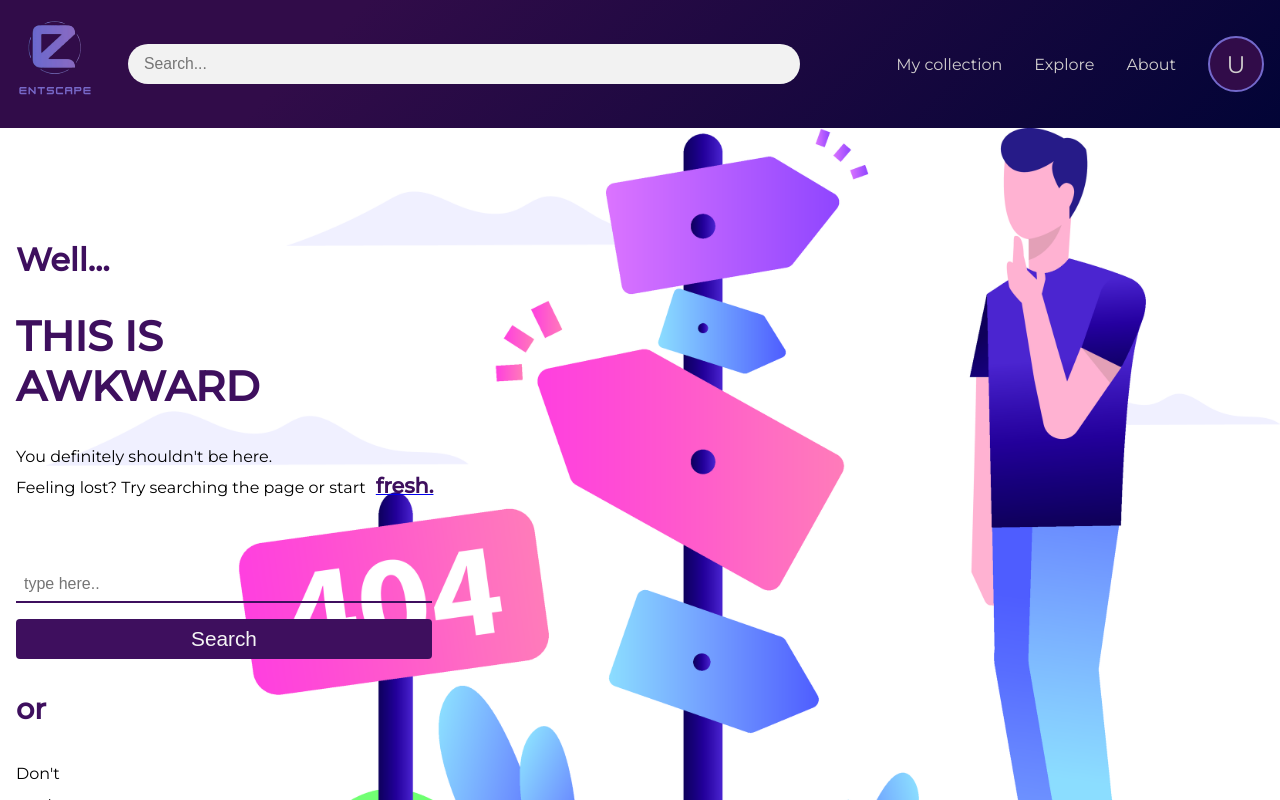
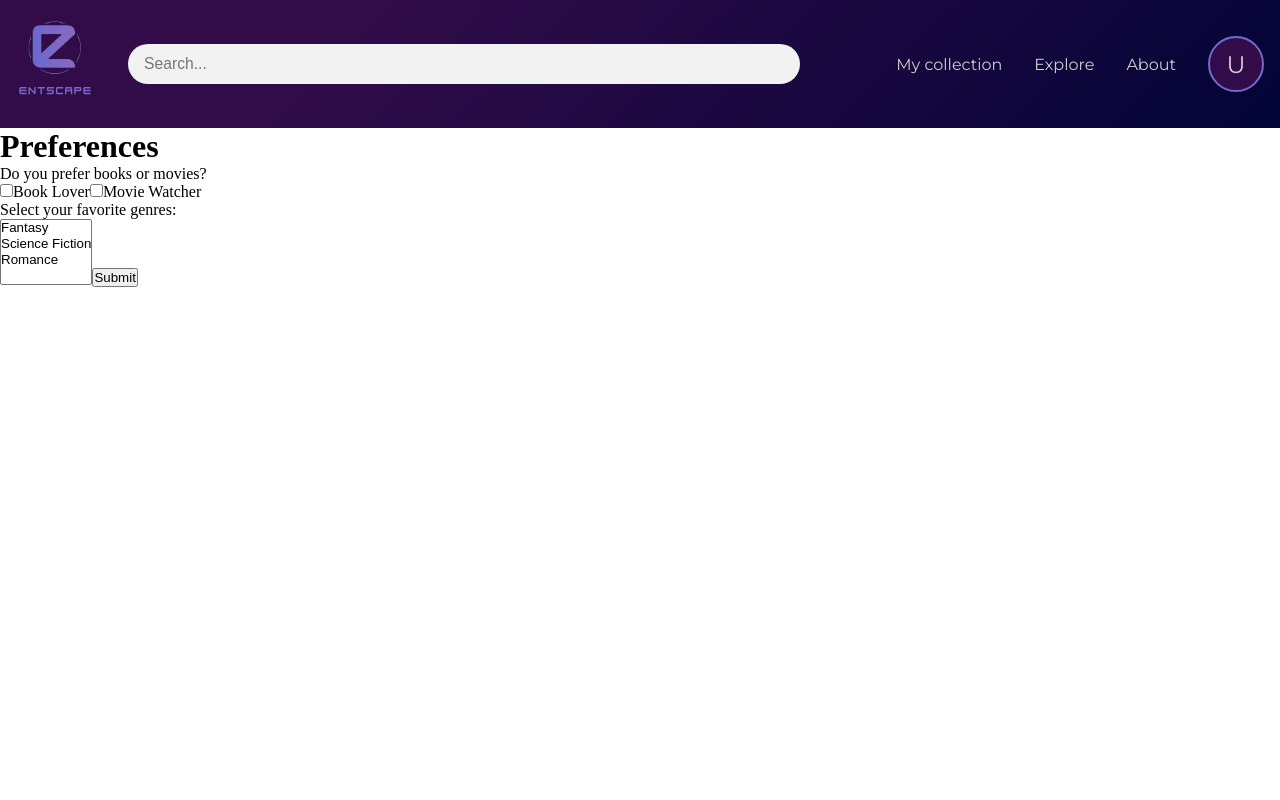
Before and after one commit to yuany2036/Code-Busters-Final-Project, a React (Vite) app in the folder client/: page /preferences in a window 1280 px wide. Shown: the top 800 px of the page. Built offline with nearby package versions, Linux system fonts and the light colour scheme; no server answers; some icons are missing.

Commit message:
small changes

```diff
--- a/client/src/components/auth/Login.jsx
+++ b/client/src/components/auth/Login.jsx
@@ -1,7 +1,7 @@
 // import { useState } from 'react';
 import { useContext } from 'react';
 import { useForm } from 'react-hook-form';
-import { useNavigate, Navigate } from 'react-router-dom';
+import { useNavigate, Navigate, Link} from 'react-router-dom';
 
 import { DataContext } from '../../data/context';
 import { login } from '../../apiCalls/userApiCalls';
@@ -88,7 +88,7 @@ const Login = () => {
           </form>
           <div className={styles.connect}>
             <p>
-              <span>-</span> or register with <span>-</span>
+              <span>-</span> or login with <span>-</span>
             </p>
             <div className={styles.icons}>
               <a>
@@ -99,6 +99,11 @@ const Login = () => {
               </a>
             </div>
           </div>
+           <div className={styles.register}>
+          <p>
+           Don't have an account?  <Link to="/register">Register</Link>
+          </p>
+        </div>
         </div>
       </div>
     </div>
--- a/client/src/components/auth/Login.module.scss
+++ b/client/src/components/auth/Login.module.scss
@@ -88,11 +88,16 @@
       }
     }
   }
+  .register {
+    padding-top: 2rem;
+    display: flex;
+    justify-content: center;
+  }
 }
 
-@media (min-width: 320px) and (max-width: 768px){
-     .login_container {
-        margin-top: 3rem;
+@media (min-width: 320px) and (max-width: 768px) {
+  .login_container {
+    margin-top: 3rem;
     .img_container {
       display: none;
     }
--- a/client/src/components/auth/Register.jsx
+++ b/client/src/components/auth/Register.jsx
@@ -1,6 +1,6 @@
 import { DataContext } from '../../data/context';
 import { useContext } from 'react';
-import { Navigate, useNavigate } from 'react-router-dom';
+import { Navigate, useNavigate, Link } from 'react-router-dom';
 import { useForm } from 'react-hook-form';
 import { signup } from '../../apiCalls/userApiCalls';
 import styles from '../auth/Register.module.scss';
@@ -11,7 +11,7 @@ const Register = () => {
   const { usersDispatch, isUserLoggedIn } = useContext(DataContext);
 
   if (isUserLoggedIn) {
-    return <Navigate to="/explore" replace />;
+    return <Navigate to="/preferences" replace />;
   }
 
   const navigate = useNavigate();
@@ -132,6 +132,11 @@ const Register = () => {
             </a>
           </div>
         </div>
+        <div className={styles.login}>
+          <p>
+            Already have an account? <Link to="/login">Login</Link>
+          </p>
+        </div>
       </div>
     </div>
   );
--- a/client/src/components/auth/Register.module.scss
+++ b/client/src/components/auth/Register.module.scss
@@ -90,6 +90,7 @@
       }
     }
   }
+
 }
 
 @media (min-width: 320px) and (max-width: 768px) {
--- a/client/src/components/footer/Footer.module.scss
+++ b/client/src/components/footer/Footer.module.scss
@@ -18,7 +18,7 @@
         width: 7rem;
         height: 7rem;
         img {
-          width: 90px;
+          width: 120px;
         }
       }
       .footer_list {
@@ -85,11 +85,16 @@
           border-bottom: 1px solid #fff;
           color: #fff;
         }
+        input:focus + label {
+          top: 0;
+          font-size: 10px;
+        }
         label {
           font-size: 16px;
           font-weight: 400;
           position: absolute;
           pointer-events: none;
+          transition: 0.2s ease all;
         }
       }
       button {
--- /dev/null
+++ b/client/src/components/userProfile/Preferences.jsx
@@ -0,0 +1,61 @@
+import React, { useState } from 'react';
+
+const Preferences = () => {
+  const [bookLover, setBookLover] = useState(false);
+  const [movieWatcher, setMovieWatcher] = useState(false);
+  const [genres, setGenres] = useState([]);
+
+  const handleBookLoverChange = (event) => {
+    setBookLover(event.target.checked);
+  };
+
+  const handleMovieWatcherChange = (event) => {
+    setMovieWatcher(event.target.checked);
+  };
+
+  const handleGenreChange = (event) => {
+    const selectedGenres = Array.from(
+      event.target.selectedOptions,
+      (option) => option.value
+    );
+    setGenres(selectedGenres);
+  };
+
+  const handleSubmit = () => {
+    // Send the user's preferences to the server or store locally
+    // Call recommendation logic with the stored preferences
+  };
+
+  return (
+    <div>
+      <h1>Preferences</h1>
+      <p>Do you prefer books or movies?</p>
+      <label>
+        <input
+          type="checkbox"
+          checked={bookLover}
+          onChange={handleBookLoverChange}
+        />
+        Book Lover
+      </label>
+      <label>
+        <input
+          type="checkbox"
+          checked={movieWatcher}
+          onChange={handleMovieWatcherChange}
+        />
+        Movie Watcher
+      </label>
+      <p>Select your favorite genres:</p>
+      <select multiple value={genres} onChange={handleGenreChange}>
+        <option value="fantasy">Fantasy</option>
+        <option value="scienceFiction">Science Fiction</option>
+        <option value="romance">Romance</option>
+        {/* Add more genre options */}
+      </select>
+      <button onClick={handleSubmit}>Submit</button>
+    </div>
+  );
+};
+
+export default Preferences;
--- a/client/src/routes/Routes.jsx
+++ b/client/src/routes/Routes.jsx
@@ -11,6 +11,7 @@ import NotFound from '../components/notFound/NotFound';
 import TitlePage from '../components/titlePage/TitlePage';
 import Collection from '../components/collection/Collection';
 import Profile from '../components/userProfile/UserProfile';
+import Preferences from '../components/userProfile/Preferences';
 
 const Router = () => {
   const { state } = useContext(DataContext);
@@ -33,6 +34,7 @@ const Router = () => {
       <Route path="/profile" element={<Profile />} />
       <Route path="/collection" element={<Collection />} />
       <Route path="/title" element={<TitlePage />} />
+      <Route path="/preferences" element={<Preferences />} />
       <Route path="*" element={<NotFound />} />
     </Routes>
   );
```
Also changed, not shown: 1 other file (tests, documents, lock files or other folders).
